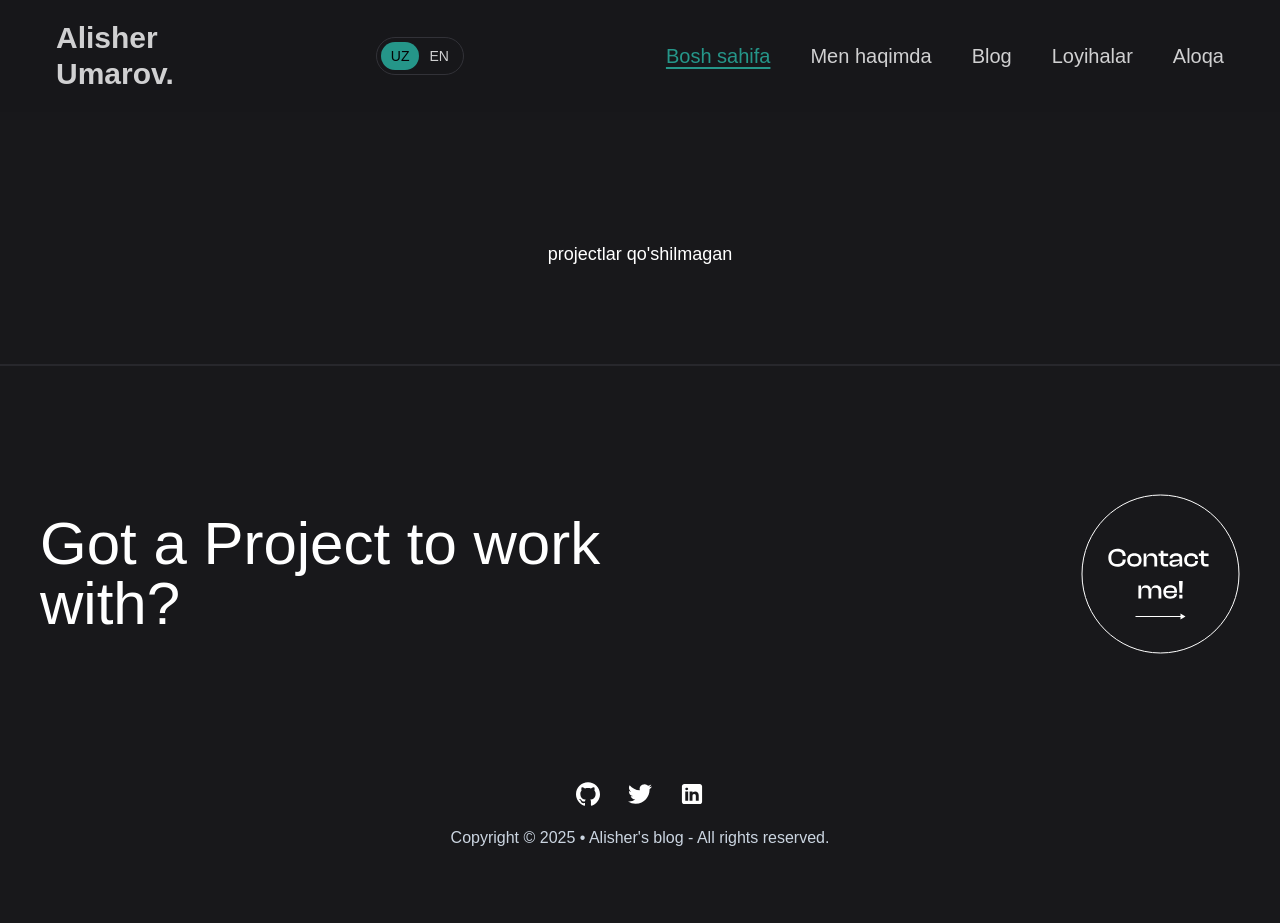
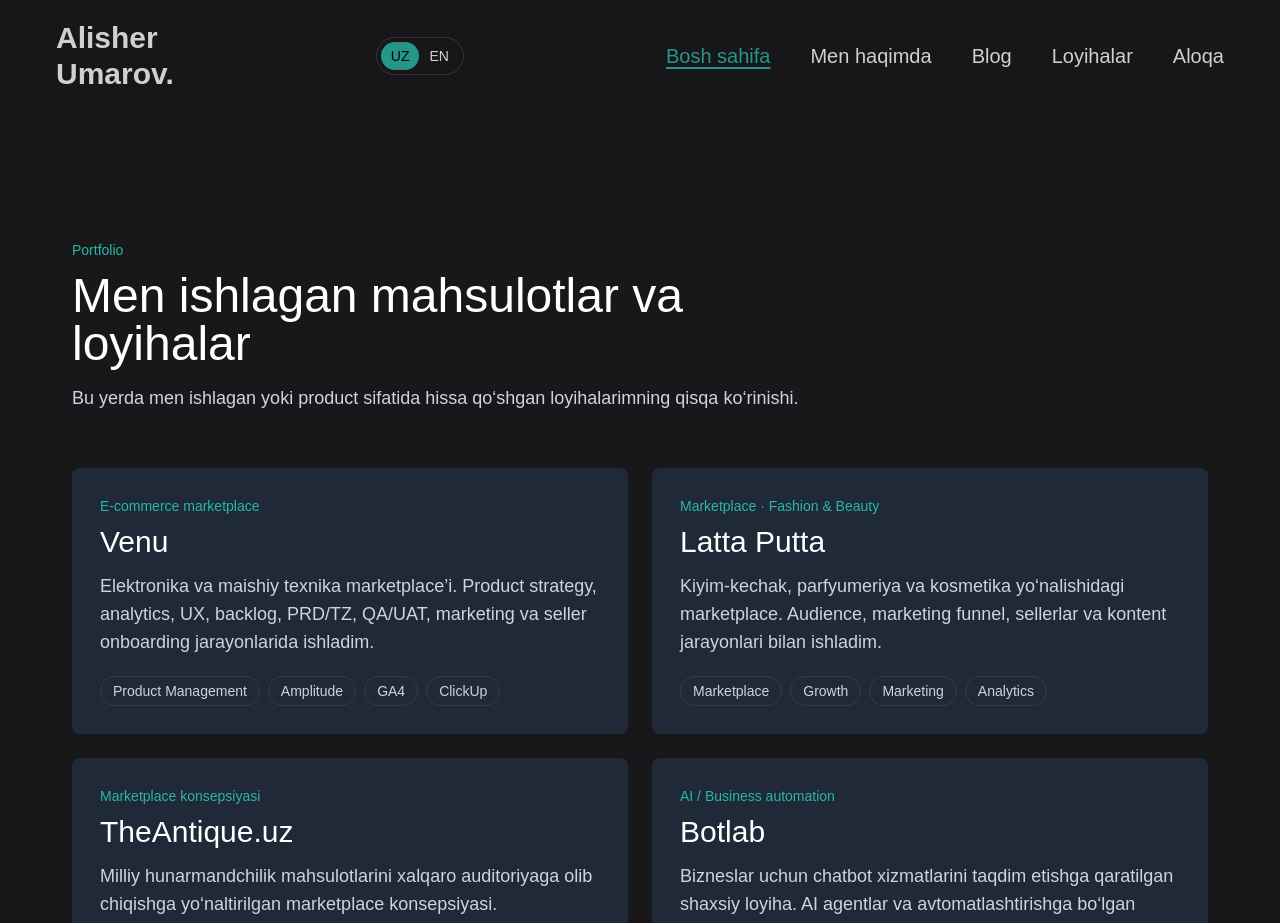
Before and after one commit to umarovcoder/myWebsite, a React (Vite) app: page /projects in a window 1280 px wide. Shown: the top 923 px of the page. Built offline with nearby package versions, Linux system fonts and the light colour scheme; a web font is replaced by a local one.

Commit message:
Add real product management projects to portfolio

```diff
--- a/src/pages/Projects/Projects.tsx
+++ b/src/pages/Projects/Projects.tsx
@@ -1,11 +1,73 @@
 import { FC } from 'react';
+import { useLanguage } from '../../context/LanguageContext';
 
 const Projects: FC = () => {
+  const { language } = useLanguage();
+  const uz = language === 'uz';
+
+  const projects = [
+    {
+      title: 'Venu',
+      type: uz ? 'E-commerce marketplace' : 'E-commerce marketplace',
+      description: uz
+        ? 'Elektronika va maishiy texnika marketplace’i. Product strategy, analytics, UX, backlog, PRD/TZ, QA/UAT, marketing va seller onboarding jarayonlarida ishladim.'
+        : 'Marketplace for electronics and home appliances. Worked across product strategy, analytics, UX, backlog, PRDs/specifications, QA/UAT, marketing and seller onboarding.',
+      tags: ['Product Management', 'Amplitude', 'GA4', 'ClickUp'],
+    },
+    {
+      title: 'Latta Putta',
+      type: uz ? 'Marketplace · Fashion & Beauty' : 'Marketplace · Fashion & Beauty',
+      description: uz
+        ? 'Kiyim-kechak, parfyumeriya va kosmetika yo‘nalishidagi marketplace. Audience, marketing funnel, sellerlar va kontent jarayonlari bilan ishladim.'
+        : 'Marketplace focused on clothing, perfume and cosmetics. Worked with audience definition, marketing funnel, sellers and content processes.',
+      tags: ['Marketplace', 'Growth', 'Marketing', 'Analytics'],
+    },
+    {
+      title: 'TheAntique.uz',
+      type: uz ? 'Marketplace konsepsiyasi' : 'Marketplace concept',
+      description: uz
+        ? 'Milliy hunarmandchilik mahsulotlarini xalqaro auditoriyaga olib chiqishga yo‘naltirilgan marketplace konsepsiyasi.'
+        : 'A marketplace concept focused on bringing Uzbek handicraft products to an international audience.',
+      tags: ['Product Discovery', 'Marketplace', 'Strategy'],
+    },
+    {
+      title: 'Botlab',
+      type: uz ? 'AI / Business automation' : 'AI / Business automation',
+      description: uz
+        ? 'Bizneslar uchun chatbot xizmatlarini taqdim etishga qaratilgan shaxsiy loyiha. AI agentlar va avtomatlashtirishga bo‘lgan qiziqishimning amaliy namunasi.'
+        : 'A personal project focused on chatbot services for businesses, reflecting my interest in AI agents and automation.',
+      tags: ['AI', 'Automation', 'Product'],
+    },
+  ];
+
   return (
     <>
-      <title>Projects - ALisher</title>
+      <title>{uz ? 'Loyihalar — Alisher' : 'Projects — Alisher'}</title>
       <div className='container pt-20 md:pt-28 lg:pt-32 px-4 sm:px-6 md:px-8'>
-         <p className='text-white text-center text-sm md:text-base lg:text-lg'>projectlar qo'shilmagan</p>
+        <p className='text-[#2AB7A6] text-sm mb-3'>{uz ? 'Portfolio' : 'Portfolio'}</p>
+        <h1 className='text-white text-3xl sm:text-4xl md:text-5xl w-full md:w-3/5'>
+          {uz ? 'Men ishlagan mahsulotlar va loyihalar' : 'Products and projects I have worked on'}
+        </h1>
+        <p className='text-slate-300 text-sm md:text-base lg:text-lg py-4 max-w-3xl leading-7'>
+          {uz
+            ? 'Bu yerda men ishlagan yoki product sifatida hissa qo‘shgan loyihalarimning qisqa ko‘rinishi.'
+            : 'A concise overview of products and projects where I contributed as a product or project manager.'}
+        </p>
+
+        <div className='mt-8 md:mt-10 grid grid-cols-1 md:grid-cols-2 gap-6'>
+          {projects.map((project) => (
+            <article key={project.title} className='bg-gray-800 p-5 sm:p-6 md:p-7 rounded-lg'>
+              <p className='text-[#2AB7A6] text-sm mb-2'>{project.type}</p>
+              <h2 className='text-white text-2xl md:text-3xl mb-3'>{project.title}</h2>
+              <p className='text-slate-300 text-base md:text-lg leading-7'>{project.description}</p>
+              <div className='flex flex-wrap gap-2 mt-5'>
+                {project.tags.map((tag) => (
+                  <span key={tag} className='border border-[#3A3A40] text-slate-300 px-3 py-1 rounded-full text-xs md:text-sm'>{tag}</span>
+                ))}
+              </div>
+            </article>
+          ))}
+        </div>
       </div>
     </>
   )
```
